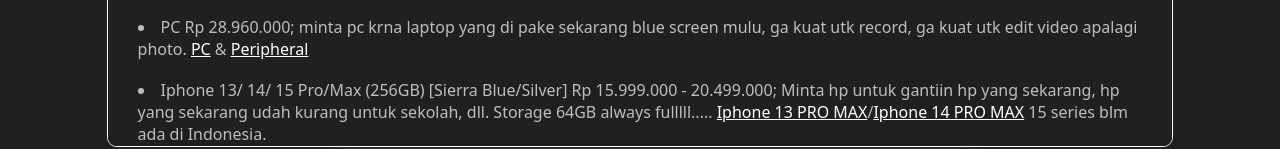
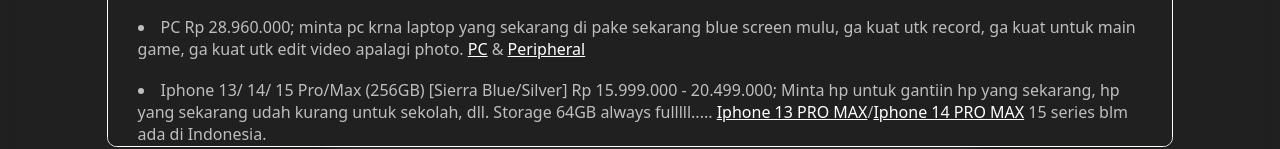
Before and after one commit to 12PIrlo/12pirlo.github.io, a plain HTML site: page List.html in a window 1280 px wide. Both pictures are taken after a click on the button "open". Shown: the part 1195-1344 px from the top of the page. Drawn offline with Linux system fonts and the light colour scheme.

Commit message:
Update List.html

```diff
--- a/List.html
+++ b/List.html
@@ -289,7 +289,7 @@
          Listttttt
       </h3>
 
-      <li class="c-libox">PC Rp 28.960.000; minta pc krna laptop yang di pake sekarang blue screen mulu, ga kuat utk record, ga kuat utk edit video apalagi photo. <a href="https://www.tokopedia.com/wishlist/collection/4530319" class="c-aa">PC</a> & <a href="https://www.tokopedia.com/wishlist/collection/4503780" class="c-aa">Peripheral</a></li>
+      <li class="c-libox">PC Rp 28.960.000; minta pc krna laptop yang sekarang di pake sekarang blue screen mulu, ga kuat utk record, ga kuat untuk main game, ga kuat utk edit video apalagi photo. <a href="https://www.tokopedia.com/wishlist/collection/4530319" class="c-aa">PC</a> & <a href="https://www.tokopedia.com/wishlist/collection/4503780" class="c-aa">Peripheral</a></li>
 
       <li class="c-libox">Iphone 13/ 14/ 15 Pro/Max (256GB) [Sierra Blue/Silver] Rp 15.999.000 - 20.499.000; Minta hp untuk gantiin hp yang sekarang, hp yang sekarang udah kurang untuk sekolah, dll. Storage 64GB always fulllll..... <a href="https://eraspace.com/eraspace/produk/apple-iphone-13-pro-max" class="c-aa">Iphone 13 PRO MAX</a>/<a href="https://eraspace.com/eraspace/produk/apple-iphone-14-pro" class="c-aa">Iphone 14 PRO MAX</a> 15 series blm ada di Indonesia.</li>
 
```
